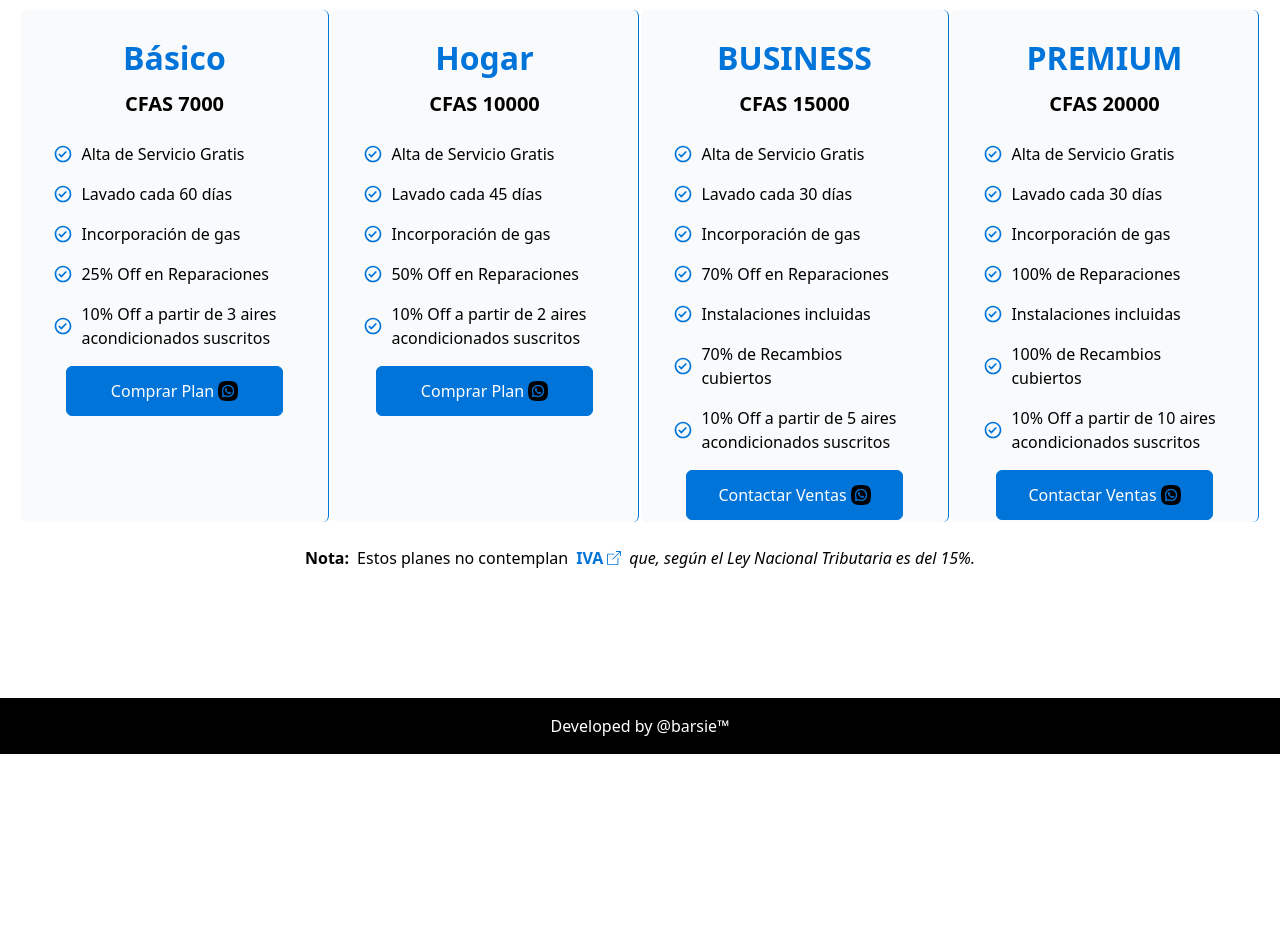
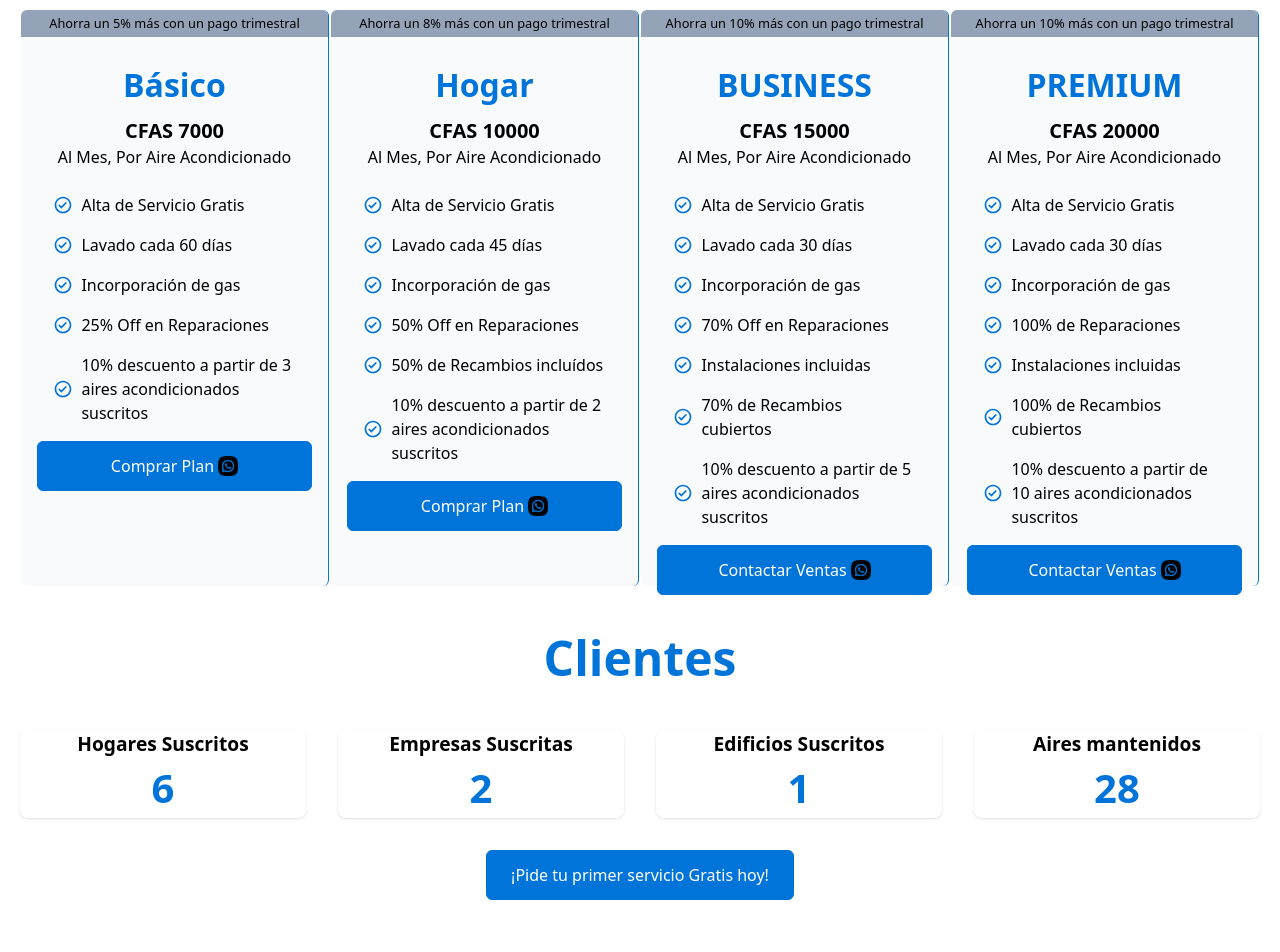
Before and after one commit to barsie/digittics_website, a Next.js app: page / in a window 1280 px wide. Shown: the part 480-1432 px from the top of the page. Before the commit the page ends 1234 px from the top, so only its background shows below. Built offline with nearby package versions, Linux system fonts and the light colour scheme.

Commit message:
CHANGE: Added more feature for plans
CHANGE: updated some text in plan component

FEAT: Added a CountCard component

```diff
--- a/app/page.tsx
+++ b/app/page.tsx
@@ -1,7 +1,10 @@
 
+import Button from "@/components/Button";
+import ClientSection from "@/components/CountCard";
 import PricingCard from "@/components/PricingCard";
 import PricingHeader from "@/components/PricingHeader";
 import Hero from "@/components/UI/Hero";
+import Link from "next/link";
 
 export default function Home() {
 
@@ -16,6 +19,20 @@ console.log('Started request')
         promo={'Sin compromiso de contratación'}
       />
       <PricingCard/>
+        <div className="my-12">
+          <h1 className="text-center text-5xl text-[#0174da] font-bold">Clientes</h1>
+          <div className="w-auto mx-8 mt-12 grid grid-cols-1 md:grid-cols-4 md:mx-0 gap-8 items-center justify-center">
+            <ClientSection title={"Hogares Suscritos"} total={6}/>
+            <ClientSection title={"Empresas Suscritas"} total={2}/>
+            <ClientSection title={"Edificios Suscritos"} total={1}/>
+            <ClientSection title={"Aires mantenidos"} total={28}/>
+          </div>
+          <div className="w-auto mx-auto my-8 flex items-center justify-center cursor-pointer">
+            <Link href = 'https://wa.me/240555818481' target="_blank">
+              <Button type={"button"} title={"¡Pide tu primer servicio Gratis hoy!"}/>
+            </Link>
+          </div>
+        </div>
     </main>
   );
 }
--- /dev/null
+++ b/components/CountCard.tsx
@@ -0,0 +1,17 @@
+import React from 'react'
+
+type CountCardProps = {
+    title: string
+    total: number
+}
+
+const CountCard = ( {title, total}: CountCardProps) => {
+  return (
+    <div className='w-full mx-auto shadow rounded-lg px-8 flex flex-col items-center justify-center'>
+        <p className='font-semibold text-[1.2em] text-center'>{title}</p>
+        <span className='font-bold text-[2.5em] text-center text-[#0174da]'>{total}</span>
+    </div>
+  )
+}
+
+export default CountCard
--- a/components/PricingCard.tsx
+++ b/components/PricingCard.tsx
@@ -5,7 +5,7 @@ import Image from "next/image";
 
 import { BiCheckCircle } from "react-icons/bi";
 import { PRICING_PLANS } from "@/data/data";
-import { BsBoxArrowUpRight } from "react-icons/bs";
+
 
 
 const PricingCard = () =>{
@@ -15,12 +15,17 @@ const PricingCard = () =>{
     <section className="">
       <div className="mx-auto w-auto mb-18 grid grid-cols-1 gap-8 md:grid-cols-4 md:gap-0  items-center justify-center">
           {PRICING_PLANS.map((plan, index) => (
-              <div key={index} className="mx-auto px-8 w-[19.2rem] h-[32rem] bg-slate-50 shadow-xl md:shadow-none rounded-md border-r-[1px] border-[#0174da]">
+              <div key={index} className="mx-auto w-[19.2rem] h-[36rem] bg-slate-50 shadow-xl md:shadow-none rounded-md border-r-[1px] border-[#0174da]">
+                <div className="mx-auto w-full bg-slate-400 rounded-l-md rounded-r-md rounded-br-none rounded-bl-none text-[0.8em] text-center py-1">{plan.promo}</div>
                   <div className="py-4 text-center">
-                      <h2 className="text-[2em] font-bold text-[#0174da] py-2">{plan.name}</h2>
+                    <div className="py-2">
+                      <h2 className="text-[2em] font-bold text-[#0174da]">{plan.name}</h2>
+                      {/* <i className="">{plan.for}</i> */}
+                    </div>
                       <h3 className="text-xl font-bold">{plan.currency} {plan.price}</h3>
+                      <p className=""> {plan.calendar}</p>
                   </div>
-                  <ul className="flex flex-col">
+                  <ul className="flex flex-col px-8">
                       {plan.features.map((item, index) => (
                         <li key={index} className="flex items-center gap-2 py-2">
                           <BiCheckCircle className="flex-none" size={20} color="#0174da"/>
@@ -39,10 +44,6 @@ const PricingCard = () =>{
               </div>
           ))}
       </div>
-      <div className="my-6 px-8 text-center flex gap-2 items-center justify-center">
-        <b>Nota:</b> Estos planes no contemplan <strong className="cursor-pointer text-[#0174da]">
-          <Link className="flex items-center justify-center gap-1" href='https://www.guineaecuatorialpress.com/noticias/presentacion_oficial_de_la_nueva_ley_general_tributaria_de_guinea_ecuatorial#:~:text=Impuestos%20sobre%20Sueldos%20y%20Salarios,los%20cr%C3%A9ditos%20de%20este%20impuesto.' target="_blank">IVA <BsBoxArrowUpRight size={14}/></Link></strong> <i>que, según el Ley Nacional Tributaria es del 15%.</i>
-      </div>
     </section>
   )
 }
--- a/data/data.ts
+++ b/data/data.ts
@@ -8,27 +8,53 @@ export const NAV_LINKS = [
 
 
 export const PRICING_PLANS = [
-    {name: 'Básico', currency: 'CFAS', price: 7000, calendar: 'Al Mes, Por Aire Acondicionado', description: 'Plan Incluye:', button: 'Comprar Plan', img: img,
+    { name: 'Básico',
+      currency: 'CFAS',
+      price: 7000,
+      calendar: 'Al Mes, Por Aire Acondicionado',
+      description: 'Plan Incluye:',
+      promo: 'Ahorra un 5% más con un pago trimestral',
+      // for: 'Recomendado para ',
+      button: 'Comprar Plan',
+      img: img,
+
         features: [
             {item: "Alta de Servicio Gratis"},
             {item: "Lavado cada 60 días"},
             {item: "Incorporación de gas"},
             {item: "25% Off en Reparaciones"},
-            {item: "10% Off a partir de 3 aires acondicionados suscritos"},
+            {item: "10% descuento a partir de 3 aires acondicionados suscritos"},
         ]
     },
 
-    {name: 'Hogar', currency: 'CFAS', price: 10000, calendar: 'Al Mes, Por Aire Acondicionado', description: 'Plan Incluye:', button: 'Comprar Plan', img: img,
+    { name: 'Hogar',
+      currency: 'CFAS',
+      price: 10000,
+      calendar: 'Al Mes, Por Aire Acondicionado',
+      description: 'Plan Incluye:',
+      button: 'Comprar Plan',
+      promo: 'Ahorra un 8% más con un pago trimestral',
+      // for: 'Recomendado para ',
+      img: img,
         features: [
             {item: "Alta de Servicio Gratis"},
             {item: "Lavado cada 45 días"},
             {item: "Incorporación de gas"},
             {item: "50% Off en Reparaciones"},
-            {item: "10% Off a partir de 2 aires acondicionados suscritos"},
+            {item: "50% de Recambios incluídos"},
+            {item: "10% descuento a partir de 2 aires acondicionados suscritos"},
         ]
     },
 
-    {name: 'BUSINESS', currency: 'CFAS', price: 15000, calendar: 'Al Mes, Por Aire Acondicionado', description: 'Plan Incluye:', button: 'Contactar Ventas', img: img,
+    { name: 'BUSINESS',
+      currency: 'CFAS',
+      price: 15000,
+      calendar: 'Al Mes, Por Aire Acondicionado',
+      description: 'Plan Incluye:',
+      button: 'Contactar Ventas',
+      promo: 'Ahorra un 10% más con un pago trimestral',
+      // for: 'Recomendado para ',
+      img: img,
         features: [
             {item: "Alta de Servicio Gratis"},
             {item: "Lavado cada 30 días"},
@@ -36,11 +62,19 @@ export const PRICING_PLANS = [
             {item: "70% Off en Reparaciones"},
             {item: "Instalaciones incluidas"},
             {item: "70% de Recambios cubiertos"},
-            {item: "10% Off a partir de 5 aires acondicionados suscritos"},
+            {item: "10% descuento a partir de 5 aires acondicionados suscritos"},
         ]
     },
 
-    {name: 'PREMIUM', currency: 'CFAS', price: 20000, calendar: 'Al Mes, Por Aire Acondicionado', description: 'Plan Incluye:', button: 'Contactar Ventas', img: img,
+    { name: 'PREMIUM',
+      currency: 'CFAS',
+      price: 20000,
+      calendar: 'Al Mes, Por Aire Acondicionado',
+      description: 'Plan Incluye:',
+      button: 'Contactar Ventas',
+      promo: 'Ahorra un 10% más con un pago trimestral',
+      // for: 'Recomendado para ',
+      img: img,
         features: [
             {item: "Alta de Servicio Gratis"},
             {item: "Lavado cada 30 días"},
@@ -48,7 +82,7 @@ export const PRICING_PLANS = [
             {item: "100% de Reparaciones"},
             {item: "Instalaciones incluidas"},
             {item: "100% de Recambios cubiertos"},
-            {item: "10% Off a partir de 10 aires acondicionados suscritos"},
+            {item: "10% descuento a partir de 10 aires acondicionados suscritos"},
         ]
     },
 
```
